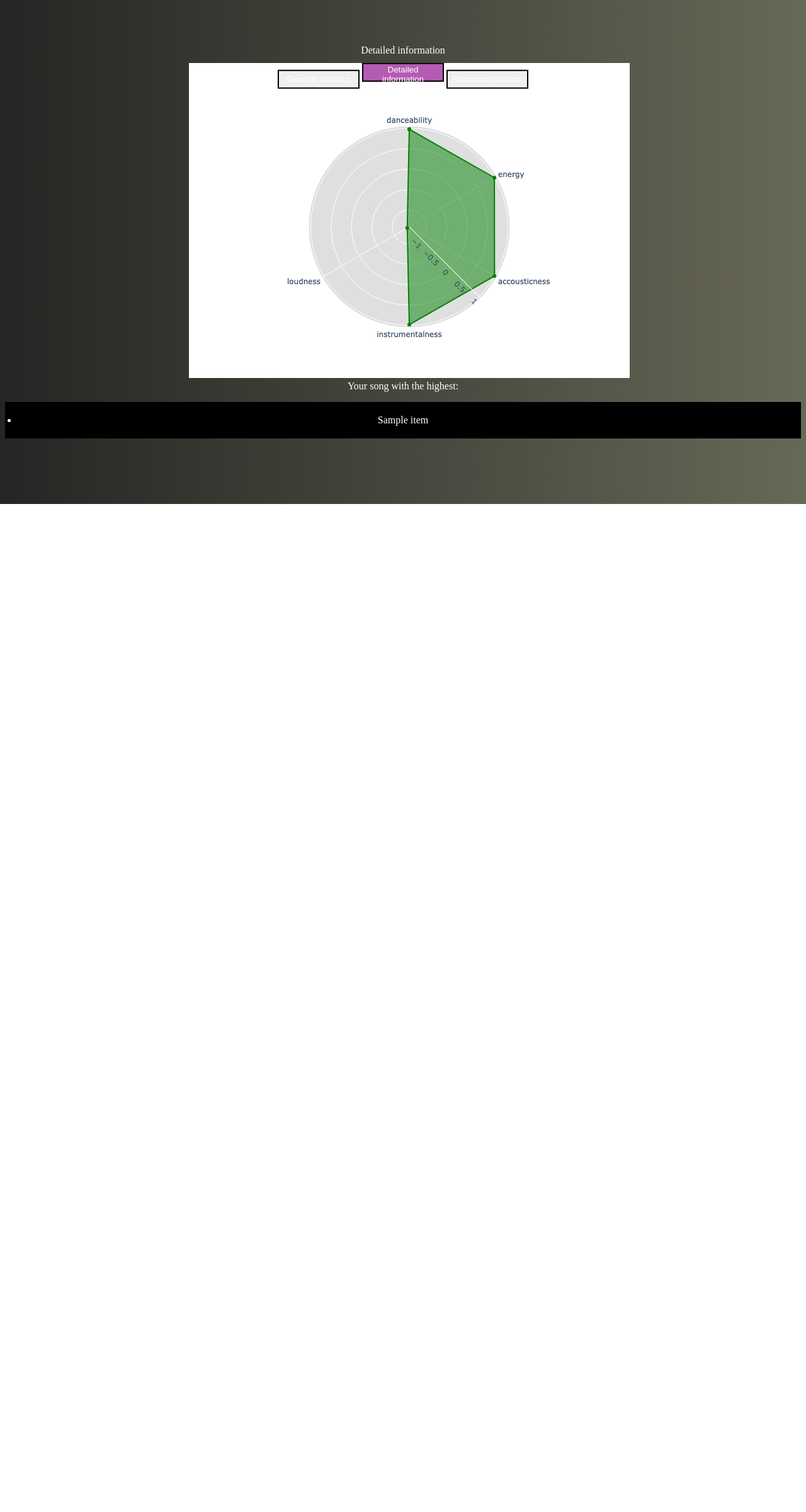
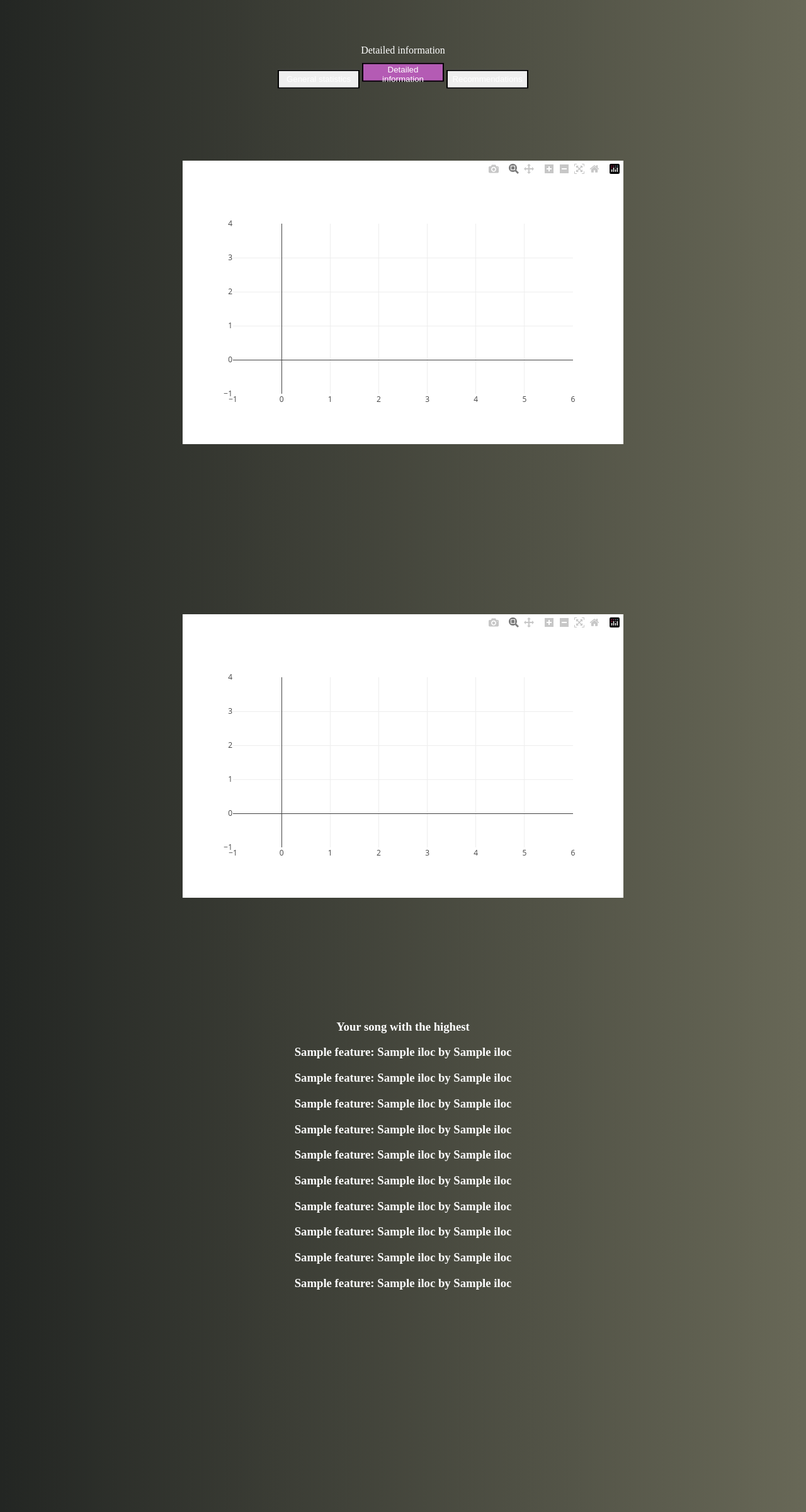
Before and after one commit to dkoterwa/spotify_app, a Flask app: template website/templates/detailed_information.html in a window 1280 px wide. Shown: the whole page at 63% size. Before the commit the page ends 800 px from the top, so only its background shows below. Run offline with Flask 2, Linux system fonts and the light colour scheme; the template is opened without the code that fills it: most values are stand-ins (such as "Sample title", 1, 10 or a date in 2020); some libraries are stand-ins or nearby versions.

Commit message:
finished detailed statistics

```diff
--- a/website/db_clear.py
+++ b/website/db_clear.py
@@ -7,7 +7,7 @@ conn = sqlite3.connect("spotify_db.db")
 cursor = conn.cursor()
 
 # Clear the table
-cursor.execute("DELETE FROM User_songs_info")
+cursor.execute("DELETE FROM Users")
 
 # Commit the changes to the database
 conn.commit()
--- a/website/detailed_statistics.py
+++ b/website/detailed_statistics.py
@@ -33,7 +33,6 @@ def get_song_stats():
     cursor.execute("Select song_name, loudness from User_songs_info where loudness = (select max(loudness) from User_songs_info group by song_name)")
     song_stats = cursor.fetchall()[0]
     song_details.append(song_stats)
-    print(song_details)
     cursor.close()
     return song_details
 def make_plot():
--- a/website/main.py
+++ b/website/main.py
@@ -46,6 +46,14 @@ def upload_file():
                     except Exception as e:
                         print("Error: ", e)
 
+        user_id = session.get("unique_id")
+        conn, cursor = db_connect("spotify_db.db")
+        data = download_data_for_characteristics(user_id, cursor)
+        sp = connect_to_sp(cid, secret)
+        df_links = get_links(data)
+        features = get_features(df_links, "song_url", sp)
+        data_prep = prepare_to_upload(df_links, features)
+        upload_characteristics_db(data_prep, conn, user_id)
         return redirect(url_for("general_statistics"))
     else:
         return render_template("index.html")
@@ -71,36 +79,31 @@ def detailed_info():
 
     user_id = session.get("unique_id")
     conn, cursor = db_connect("spotify_db.db")
-    feautures_data = get_song_stats_by_date(user_id, cursor)
-    data = download_data_for_characteristics(user_id, cursor)
+    features_data = get_song_stats_by_date(user_id, cursor)
 
-    sp = connect_to_sp(cid, secret)
-    df_links = get_links(data, sp)
-    features = get_features(data, "song_url", sp)
-    data_prep = prepare_to_upload(df_links, features)
+    plot = song_statistics_through_the_year(features_data)
+    plot2 = make_radar(features_data)
+    graph3JSON = json.dumps(plot, cls=plotly.utils.PlotlyJSONEncoder)
+    graph4JSON = json.dumps(plot2, cls=plotly.utils.PlotlyJSONEncoder)
 
-    upload_characteristics_db(data_prep, conn, user_id)
-    plot = song_statistics_through_the_year(feautures_data)
-    graph3JSON = json.dumps(scatter, cls=plotly.utils.PlotlyJSONEncoder)
-    song_stats=get_song_stats()
-    make_plot()
-    song1 = song_stats[1]
-    descriptions = [
-        "dancebility",
-        "energy",
-        "acoustniess",
-        "instrumentalness",
-        "loudness"
-    ]
-    song_formatted = [f" {descr} being {song2} is {song1}" for (song1, song2), descr in zip(song_stats, descriptions)]
-    return render_template('detailed_information.html', song_stats=song_formatted, song1=song1, graph3=graph3JSON)
+    data_for_maxes = get_song_stats_by_date_with_names(user_id, cursor)
+    max_danceability = data_for_maxes[data_for_maxes["danceability"] == np.max(data_for_maxes["danceability"])].iloc[0]
+    max_energy = data_for_maxes[data_for_maxes["energy"] == np.max(data_for_maxes["energy"])].iloc[0]
+    max_tempo = data_for_maxes[data_for_maxes["tempo"] == np.max(data_for_maxes["tempo"])].iloc[0]
+    max_loudness = data_for_maxes[data_for_maxes["loudness"] == np.max(data_for_maxes["loudness"])].iloc[0]
+    max_instrumental = data_for_maxes[data_for_maxes["instrumentalness"] == np.max(data_for_maxes["instrumentalness"])].iloc[0]
+    max_acoustic = data_for_maxes[data_for_maxes["acousticness"] == np.max(data_for_maxes["acousticness"])].iloc[0]
+    maxes_df = pd.DataFrame([max_danceability, max_energy, max_tempo, max_loudness, max_instrumental, max_acoustic], columns = ["artist_name", "song_name", "danceability", "energy", "tempo", "acousticness", "loudness", "instrumentalness", "end_time"])
+    feature_list = ["danceability", "energy", "tempo", "acousticness", "loudness", "instrumentalness"]
+    print(maxes_df)
+    return render_template('detailed_information.html', graph3JSON=graph3JSON, graph4JSON=graph4JSON, maxes_df=maxes_df, feature_list=feature_list)
 
 @app.route('/recommendations')
 def recommendations():
     user_id = session.get("unique_id")
     conn, cursor = db_connect("spotify_db.db")
 
-    personal_data = get_data_with_statistics("fd3d877b-6d54-4cba-a037-ed9ab548f8af", cursor)
+    personal_data = get_data_with_statistics(user_id, cursor)
     recommender_data = get_data_from_recommender(cursor)
     recommender_results = recommend_me(personal_data, recommender_data, ["danceability", "energy", "loudness", "speechiness", "acousticness", "instrumentalness", "liveness", "valence", "tempo"])
 
--- a/website/static/detailed_information.css
+++ b/website/static/detailed_information.css
@@ -65,3 +65,29 @@ button[name = "recommendations"]{
     border-bottom-left-radius: 0%;
     border-style: solid;
 }
+
+.statistics-content{
+    position: absolute;
+    overflow: hidden;
+    top: 250%;
+    left: 50%;
+    transform: translate(-50%, -50%);
+    height: 800px;
+    width: 1200px;
+}
+
+#chart3{
+    position: absolute;
+    left: 50%;
+    transform: translate(-50%, -50%);
+    display: flex;
+    top: 60%;
+}
+
+#chart4{
+    position: absolute;
+    left: 50%;
+    transform: translate(-50%, -50%);
+    display: flex;
+    top: 150%;
+}
--- a/website/templates/detailed_information.html
+++ b/website/templates/detailed_information.html
@@ -12,21 +12,30 @@
     <div id="title">
         Detailed information
     </div>
-    <div id="chart3"> </div>
+
+<div id="chart3"> </div>
 <script src='https://cdn.plot.ly/plotly-latest.min.js'></script>
 <script>
     var graph3 = {{ graph3JSON | safe }};
-    Plotly.plot("chart3", graph3, {})
+    Plotly.newPlot("chart3", graph3, {})
 </script>
 
-<a>
-    <img src="/static/fig1.png" alt="Plot" />
-    <br> Your song with the highest:
-    {% for item in song_stats %}
-    <ul>
-      <li>{{item}}</li>
-    </ul>
-{% endfor %}
-</a>
+<div id="chart4"> </div>
+<script src='https://cdn.plot.ly/plotly-latest.min.js'></script>
+<script>
+    var graph4 = {{ graph4JSON | safe }};
+    Plotly.newPlot("chart4", graph4, {})
+</script>
+
+<div class="max-statistics">
+
+    <div class="statistics-content">
+        <h3>Your song with the highest </h3>
+        {% for i in range(maxes_df.shape[0]) %}
+        <h3>{{feature_list[i] }}: {{ maxes_df["song_name"].iloc[i] }} by {{ maxes_df["artist_name"].iloc[i] }}</h3>
+        {% endfor %}
+    </div>
+</div>
+
 </body>
 </html>
```
Also changed, not shown: website/plots.py (+71 -6 lines), website/song_characteristics.py (+42 -11 lines), website/static/fig1.png, 3 other files.
